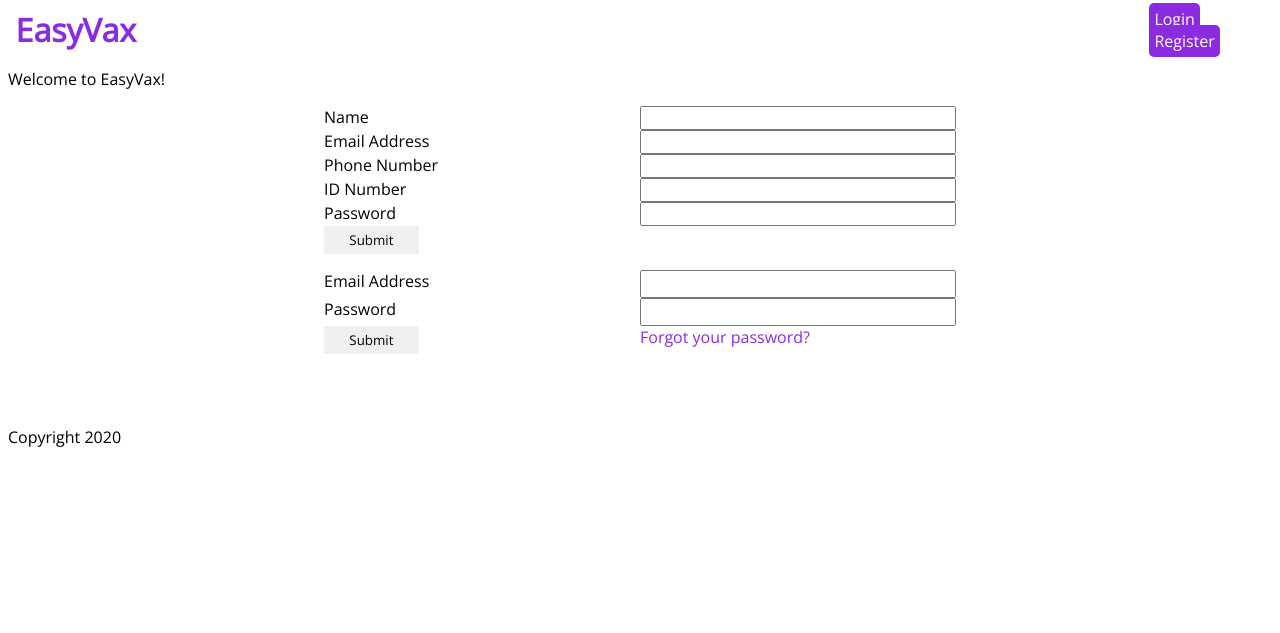
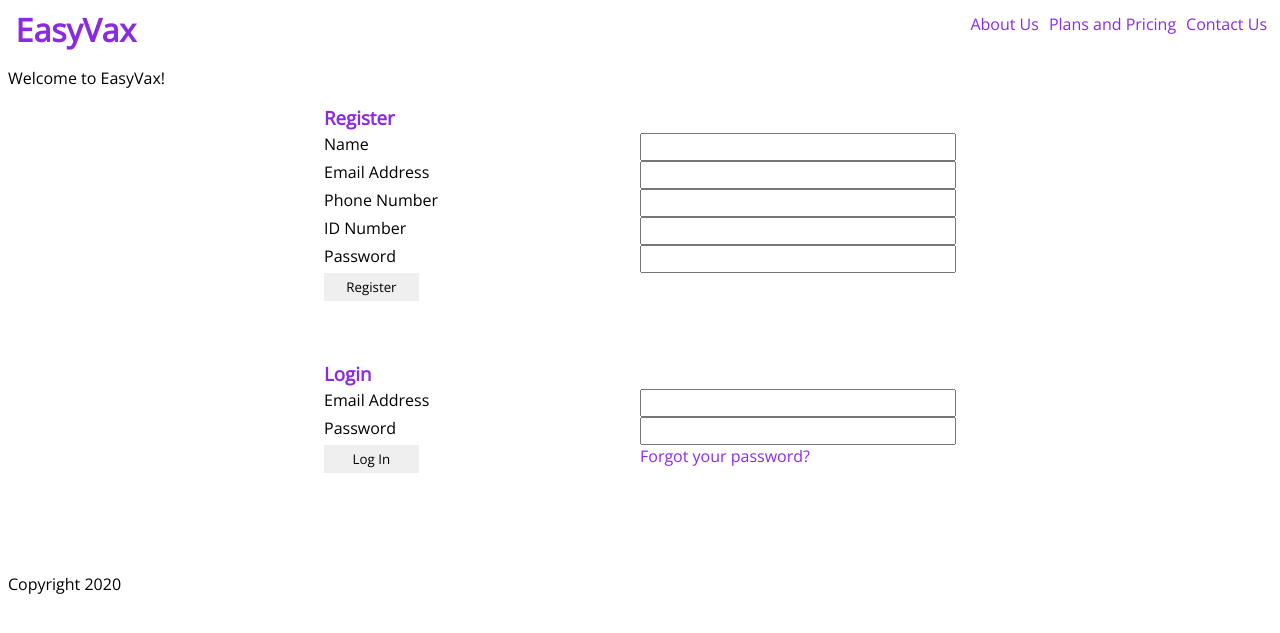
Before and after one commit to amithr/EasyVax, a Flask app: page / in a window 1280 px wide. Shown: the top 633 px of the page. Run offline with Flask 2, Linux system fonts and the light colour scheme.

Commit message:
Updated main page UI

```diff
--- a/app/static/css/style.css
+++ b/app/static/css/style.css
@@ -9,7 +9,7 @@ body {
 form {
     font-family: 'Open Sans', sans-serif;
     display: grid;
-    grid-template-rows: repeat(5, 1fr);
+    grid-template-rows: repeat(7, 1fr);
     grid-template-columns: 1fr 1fr 1fr 1fr;
 }
 
@@ -21,6 +21,13 @@ a {
     text-align: center;
     padding: 5px;
     margin: 2%;
+}
+
+form > h3 {
+    grid-column: 2;
+    grid-row: 1;
+    margin: 0;
+    color: blueviolet;
 }
 
 form > label {
@@ -61,6 +68,18 @@ input[type=submit] {
 
 .header-menu > #logout-button {
     justify-content: right;
+}
+
+#header-menu-links {
+    display: flex;
+    flex-direction: row;
+    justify-content: right;
+    width: 30%
+}
+
+#header-menu-links > p {
+    margin: 5px;
+    color: blueviolet !important;
 }
 
 
--- a/app/templates/base.html
+++ b/app/templates/base.html
@@ -16,9 +16,10 @@
             {% if is_logged_in %}
                 <a id="logout-button" href="{{ url_for('doctor.logout') }}">Logout</a>
             {% else %}
-                <div id="header-menu-buttons">
-                    <a id="login-button" href="">Login</a>
-                    <a id="register-button" href="">Register</a>
+                <div id="header-menu-links">
+                    <p>About Us</p>
+                    <p>Plans and Pricing</p>
+                    <p>Contact Us</p>
                 </div>
             {% endif %}
         </div>
--- a/app/templates/main.html
+++ b/app/templates/main.html
@@ -7,6 +7,7 @@
 {% block content %}
     <p>Welcome to EasyVax!</p>
     <form name='registration-form' action="{{url_for('doctor.register')}}" method='post'>
+        <h3>Register</h3>
         <label>Name</label>
         <input name="name" type="text" required>
         <label>Email Address</label>
@@ -17,14 +18,17 @@
         <input name="government-id" type="text" maxlength="6" required>
         <label>Password</label>
         <input name="password" type="password" required>
-        <input type="submit">
+        <input type="submit" value="Register">
     </form>
+    <br />
+    <br />
     <form name="login-form" action="{{url_for('doctor.login')}}" method='post'>
+        <h3>Login</h3>
         <label>Email Address</label>
         <input name="email-address" type="email" required>
         <label>Password</label>
         <input name="password" type="password" required>
-        <input type="submit">
+        <input type="submit" value="Log In">
         <a id="forgot-your-password" href="{{url_for('doctor.initiate_password_change')}}">Forgot your password?</a>
     </form>
     <script src="{{ url_for('static', filename='js/validate-users.js') }}"></script>
```
Also changed, not shown: 1 other file.
